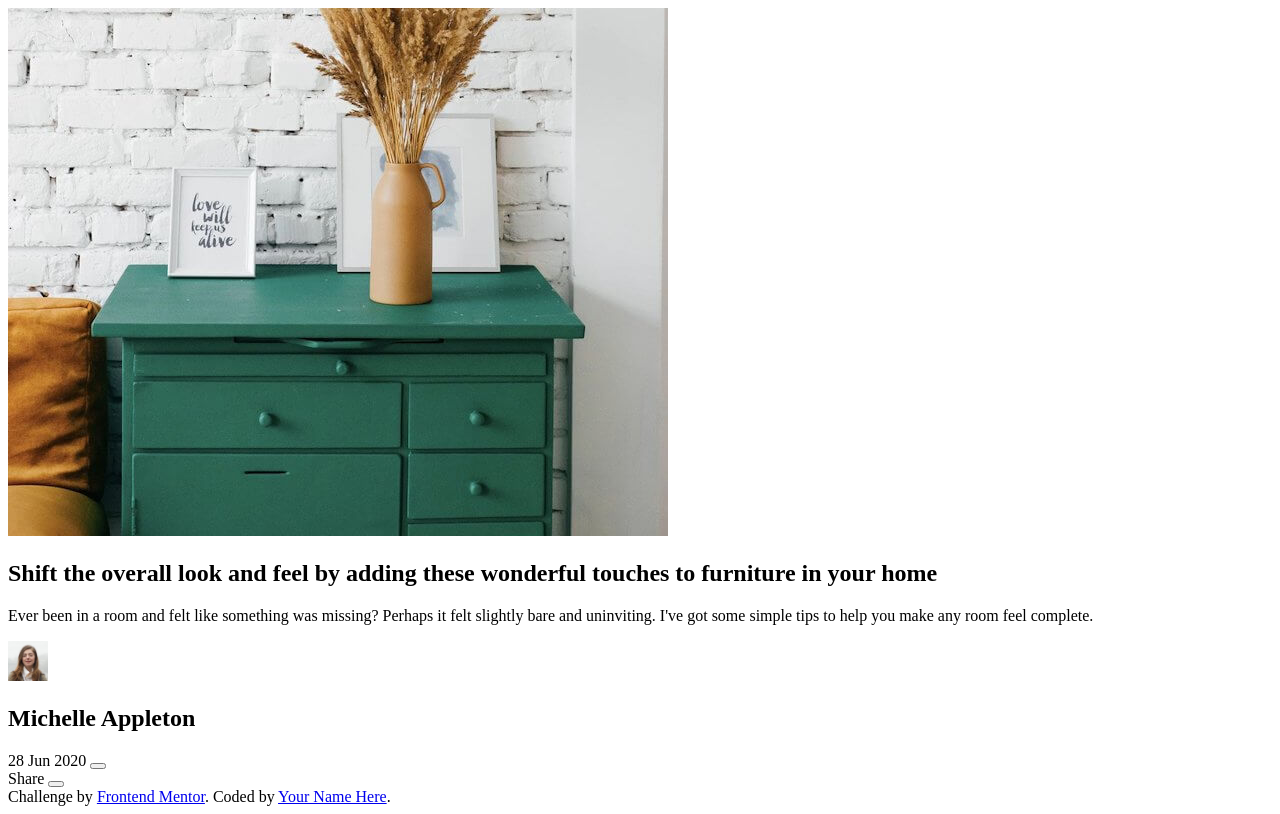
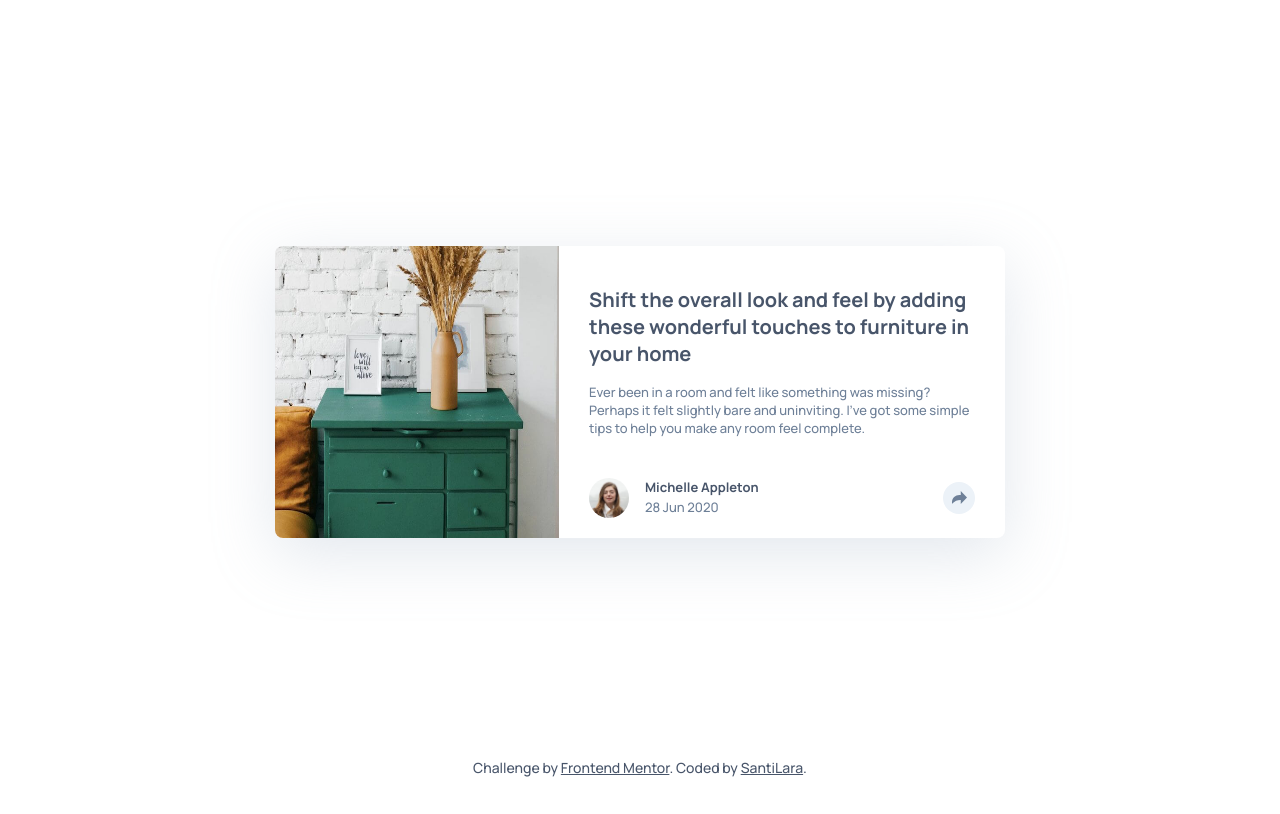
Before and after one commit to SantiagoLaraE/article-preview-component, a plain HTML site: page index.html in a window 1280 px wide. Drawn offline with Linux system fonts and the light colour scheme.

Commit message:
Estilos a Article y estado active

```diff
--- /dev/null
+++ b/css/style.css
@@ -0,0 +1,220 @@
+:root {
+  --very-dark-color: hsl(217, 19%, 35%);
+  --dark-color: hsl(214, 17%, 51%);
+  --light-color: hsl(212, 23%, 69%);
+  --bg-color: hsl(210, 46%, 95%);
+  --article-color: hsl(0, 100%, 100%);
+}
+* {
+  margin: 0;
+  padding: 0;
+  box-sizing: border-box;
+}
+html {
+  font-size: 62.5%;
+  font-family: "Manrope", sans-serif;
+  background-color: var(--article-color);
+}
+body {
+  padding: 7.2rem 2.4rem 0;
+  display: grid;
+  gap: 2.4rem;
+  place-items: center;
+  min-height: 100vh;
+}
+p {
+  font-size: 1.3rem;
+}
+
+/* ----- Article preview component ----- */
+
+.article {
+  background-color: var(--article-color);
+  width: 100%;
+  max-width: 73rem;
+  box-shadow: 0 1.6rem 6.4rem hsl(212, 23%, 69%, 0.3);
+  border-radius: 0.8rem;
+  position: relative;
+  overflow: hidden;
+}
+.article__img {
+  width: 100%;
+  height: auto;
+  vertical-align: top;
+  border-radius: 0.8rem 0.8rem 0 0;
+}
+.article__title {
+  font-size: 1.6rem;
+}
+.article__title {
+  font-weight: 700;
+  margin: 4rem 3rem 1.6rem;
+  color: var(--very-dark-color);
+}
+.article__description {
+  color: var(--dark-color);
+  padding: 0 3rem;
+  margin-bottom: 2.8rem;
+}
+.article__author {
+  display: grid;
+  grid-template-columns: 4rem 1fr 3.2rem;
+  grid-template-rows: auto auto;
+  padding: 1.3rem 3rem 2rem;
+  gap: 0 1.6rem;
+}
+.article__author-photo {
+  width: 4rem;
+  height: 4rem;
+  border-radius: 20px;
+  grid-area: 1/1/3/2;
+}
+.article__author-name {
+  font-size: 1.3rem;
+  color: var(--very-dark-color);
+  font-weight: 700;
+}
+.article__published {
+  font-size: 1.3rem;
+  color: var(--dark-color);
+}
+.article__author .article__share-btn {
+  grid-area: 1/3/3/4;
+}
+.article__share-btn {
+  place-self: center;
+  width: 3.2rem;
+  height: 3.2rem;
+  background-color: var(--bg-color);
+  display: flex;
+  justify-content: center;
+  align-items: center;
+  border-radius: 1.6rem;
+  border: none;
+}
+.article__share-icon {
+  display: block;
+  width: 1.5rem;
+  height: 1.5rem;
+  background: url(../images/icon-share.svg) center no-repeat;
+}
+
+.article__share-btn:hover {
+  background-color: var(--very-dark-color);
+}
+.article__share-btn:hover .article__share-icon {
+  filter: brightness(3);
+}
+.article__share-btn--dark {
+  background-color: var(--dark-color);
+}
+.article__share-btn--dark .article__share-icon {
+  filter: brightness(3);
+}
+.article__sharing {
+  position: absolute;
+  bottom: 0;
+  width: 100%;
+  display: grid;
+  place-items: center left;
+  grid-template-columns: 1fr repeat(3, 3.2rem) 1fr;
+  grid-template-rows: auto;
+  gap: 0.8rem;
+  background-color: var(--very-dark-color);
+  font-size: 1.3rem;
+  text-transform: uppercase;
+  letter-spacing: 0.4rem;
+  color: var(--light-color);
+  padding: 1.3rem 3rem 2rem;
+  border-radius: 0 0 0.8rem 0.8rem;
+  transform: translateX(100%);
+  transition: transform .5s ease;
+}
+.article__sharing.active{
+    transform: none;
+}
+.article__sharing .article__share-btn {
+  justify-self: flex-end;
+}
+
+.icon {
+  width: 3.2rem;
+  height: 3.2rem;
+}
+.icon__facebook {
+  background: url(../images/icon-facebook.svg) center no-repeat;
+}
+.icon__twitter {
+  background: url(../images/icon-twitter.svg) center no-repeat;
+}
+.icon__pinterest {
+  background: url(../images/icon-pinterest.svg) center no-repeat;
+}
+.attribution {
+  font-size: 1.4rem;
+  text-align: center;
+  color: var(--very-dark-color);
+  padding: 1.6em;
+}
+.attribution a {
+  color: inherit;
+}
+
+@media screen and (min-width: 768px) {
+  body {
+    grid-template-rows: 1fr 6.5rem;
+  }
+  .article {
+    display: flex;
+    overflow: initial;
+  }
+  .article__img {
+    max-width: 28.4rem;
+    border-radius: 0.8rem 0 0 0.8rem;
+  }
+  .article__title {
+    font-size: 2rem;
+  }
+  .article__sharing {
+    position: absolute;
+    right: 0;
+    bottom: 8rem;
+    width: initial;
+    border-radius: 1.6rem;
+    padding: 1.6rem;
+    grid-template-columns: 1fr repeat(3, 3.2rem);
+    padding: 1.6rem 3.2rem;
+    box-shadow: 0 1.6rem 6.4rem hsl(212, 23%, 69%, 0.5);
+    transform: translateY(100%);
+    visibility: hidden;
+    opacity: 0;
+  }
+  .article__sharing.active{
+    transition: all .5s ease;
+    visibility: initial;
+    opacity: 1;
+  }
+  .article__sharing .article__share-btn {
+    display: none;
+  }
+  .article__sharing::before {
+    content: " ";
+    width: 0;
+    border-right: 1.2rem solid transparent;
+    border-left: 1.2rem solid transparent;
+    border-top: 1.2rem solid var(--very-dark-color);
+    position: absolute;
+    bottom: -1.2rem;
+    right: 3.2rem;
+  }
+}
+
+@media screen and (min-width:900px) {
+    .article__sharing {
+        right: -7.6rem;
+      }
+
+      .article__sharing::before {
+        right: calc(50% - 1.2rem);
+      }
+}
--- a/index.html
+++ b/index.html
@@ -8,6 +8,10 @@
   <link rel="icon" type="image/png" sizes="32x32" href="./images/favicon-32x32.png">
 
   <title>Frontend Mentor | Article preview component</title>
+  <link rel="preconnect" href="https://fonts.googleapis.com">
+  <link rel="preconnect" href="https://fonts.gstatic.com" crossorigin>
+  <link href="https://fonts.googleapis.com/css2?family=Manrope:wght@500;700&display=swap" rel="stylesheet">
+  <link rel="stylesheet" href="./css/style.css">
 
 
 </head>
@@ -16,30 +20,33 @@
 
   <article class="article">
     <img class="article__img" width="660" height="528" src="./images/drawers.jpg" alt="drawers">
+    <div class="article__text">
       <h1 class="article__title">Shift the overall look and feel by adding these wonderful
         touches to furniture in your home</h1>
       <p class="article__description">Ever been in a room and felt like something was missing? Perhaps
         it felt slightly bare and uninviting. I've got some simple tips
         to help you make any room feel complete.</p>
       <footer class="article__author">
-      <img src="./images/avatar-michelle.jpg" width="40" height="40" alt="" class="article__author-img">
+        <img src="./images/avatar-michelle.jpg" width="40" height="40" alt="" class="article__author-photo">
         <h2 class="article__author-name">Michelle Appleton</h2>
-      <time class="article__time" datetime="2020-06-28">28 Jun 2020</time>
-      <button class="article__share" aria-label="share"></button>
+        <time class="article__published" datetime="2020-06-28">28 Jun 2020</time>
+        <button class="article__share-btn" aria-label="share"><i class="article__share-icon"></i></button>
       </footer>
       <div class="article__sharing">
         Share
         <span class="icon icon__facebook"></span>
         <span class="icon icon__twitter"></span>
         <span class="icon icon__pinterest"></span>
-      <button class="article__share" aria-label="share"></button>
+        <button class="article__share-btn article__share-btn--dark" aria-label="share"><i class="article__share-icon"></i></button>
+      </div>
     </div>
 
   </article>
 
+
   <footer class="attribution">
     Challenge by <a href="https://www.frontendmentor.io?ref=challenge" target="_blank">Frontend Mentor</a>.
-    Coded by <a href="#">Your Name Here</a>.
+    Coded by <a href="https://santiagolarae.github.io">SantiLara</a>.
   </footer>
 </body>
 
```
Lines whose indentation alone changed are shown as unchanged.
